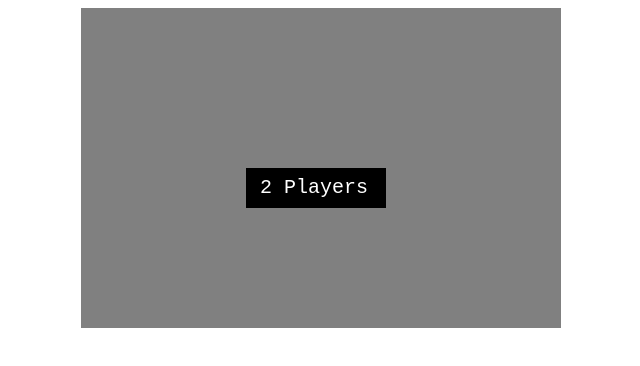
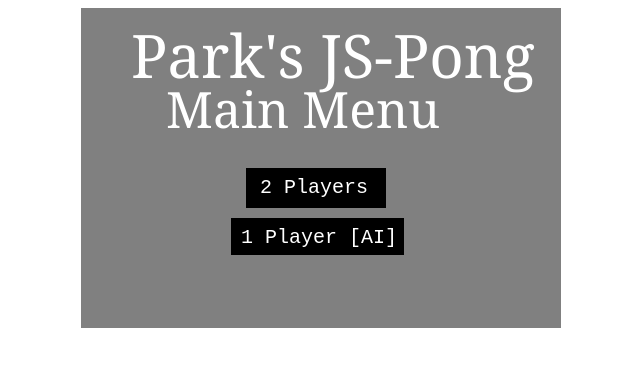
Before and after one commit to parknich/JS-Pong, a plain HTML site: page index.html in a window 1280 px wide. Shown: the whole page, without its empty margins (319-959 px from the left). Drawn offline with Linux system fonts and the light colour scheme.

Commit message:
Complete main menu.part1

```diff
--- a/index.html
+++ b/index.html
@@ -129,17 +129,34 @@
       ctx.fill();
       ctx.closePath();
     }
-    function menu() {
+    function gameStatusMenu(){
       if (gameStatus == "mainmenu") {
-        ctx.fillStyle = "#000000";
+        ctx.beginPath()
+        ctx.fillStyle = "white";
+        ctx.font = "50px Georgia";
+        ctx.fillText("Main Menu", 85, 120);
+        ctx.font = "60px Georgia"
+        ctx.fillText("Park's JS-Pong", 50, 70);
+        ctx.closePath()
+        ctx.fillStyle = "#000000"
         button2P.rect(165, canvas.height / 2, 140, 40);
         ctx.fill(button2P);
-        ctx.beginPath()
+        ctx.beginPath();
         ctx.fillStyle = "white";
-        ctx.font = "20px Courier New"
+        ctx.font = "20px Courier New";
         ctx.fillText('2 Players', 179, 185);
         ctx.fill();
-        ctx.closePath()
+        ctx.closePath();
+        ctx.fillStyle = "#000000";
+        buttonAI.rect(150, canvas.height / 2 + 50, 173, 37);
+        ctx.fill(buttonAI);
+        ctx.beginPath();
+        ctx.font = "20px Courier New";
+        ctx.fillStyle = "white"
+        ctx.fillText('1 Player [AI]', 160, 235);
+        ctx.fill();
+        ctx.closePath();
+
       } else if (gameStatus == "mainmenu, AIDifficulty") {
         console.log('not done');
       } else if (gameStatus == "gameOver") {
@@ -226,7 +243,7 @@
     document.addEventListener("mousemove",(event)=>{getCursorPosition(canvas,event)});
     function Game() {
       disableScroll();
-      menu();
+      gameStatusMenu();
       if (gameStatus == "Active") {
         ballMovement();
         drawPaddle1();
```
